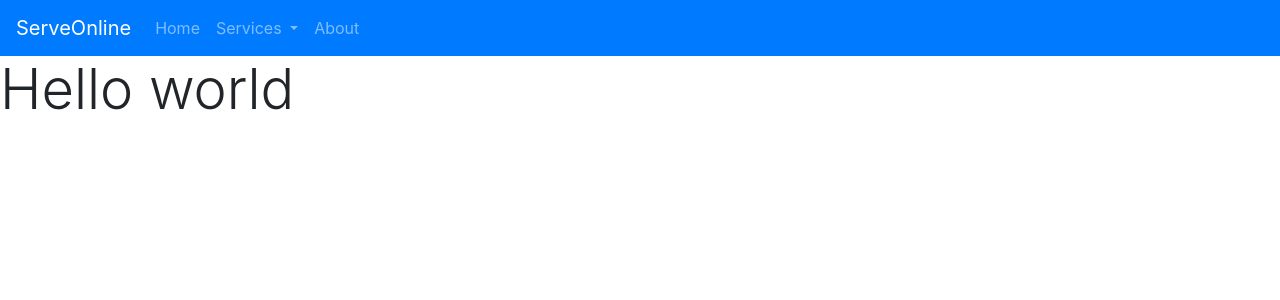
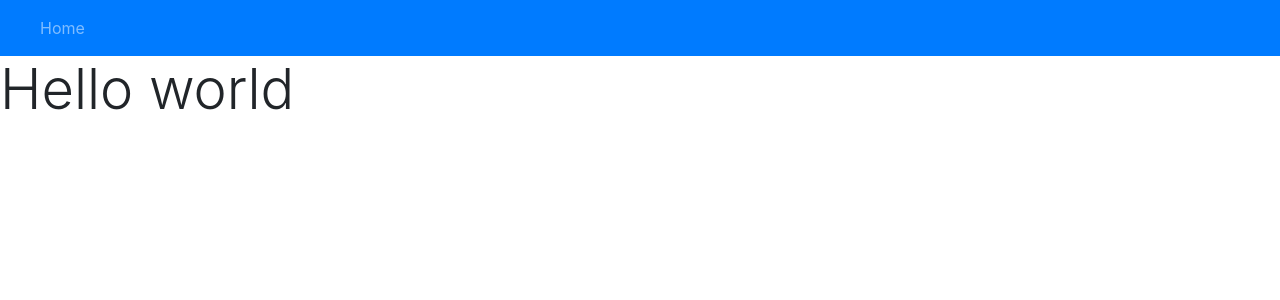
Before and after one commit to fawazahmed0/fawazahmed0.github.io, a Jekyll site: the page built from about.markdown, in a window 1280 px wide. Shown: the top 300 px of the page. Built offline with Jekyll 4.4.1, drawn with Linux system fonts in a browser that asks for light colours.

Commit message:
Update navigation.html

```diff
--- a/_includes/navigation.html
+++ b/_includes/navigation.html
@@ -6,7 +6,7 @@ we can use this file by adding 'include navigation.html'  in the file , add liqu
 
 
 <nav class="navbar navbar-expand-sm bg-primary navbar-dark">
-  <a class="navbar-brand" href="/">ServeOnline</a>
+  <a class="navbar-brand" href="/"></a>
   <ul class="navbar-nav">
 
 
@@ -19,23 +19,8 @@ we can use this file by adding 'include navigation.html'  in the file , add liqu
 
 
 
-    <li class="nav-item dropdown">
-      <a class="nav-link dropdown-toggle" href="#" id="navbarDropdownMenuLink" data-toggle="dropdown">
-        Services
-      </a>
-      <div class="dropdown-menu">
-        <a class="dropdown-item" href="/PassportPhoto.html">Get Passport Photo</a>
-        <a class="dropdown-item" href="#">Send Letters Online</a>
-        <a class="dropdown-item" href="#">Get Photo Prints</a>
-        <a class="dropdown-item" href="#">File RTI (Indian Citizens)</a>
-      </div>
-    </li>
 
-    <li class="nav-item ">
-      <a class="nav-link" href="/about.html">
-        About
-      </a>
-    </li>
+
 
   </ul>
 </nav>
```
